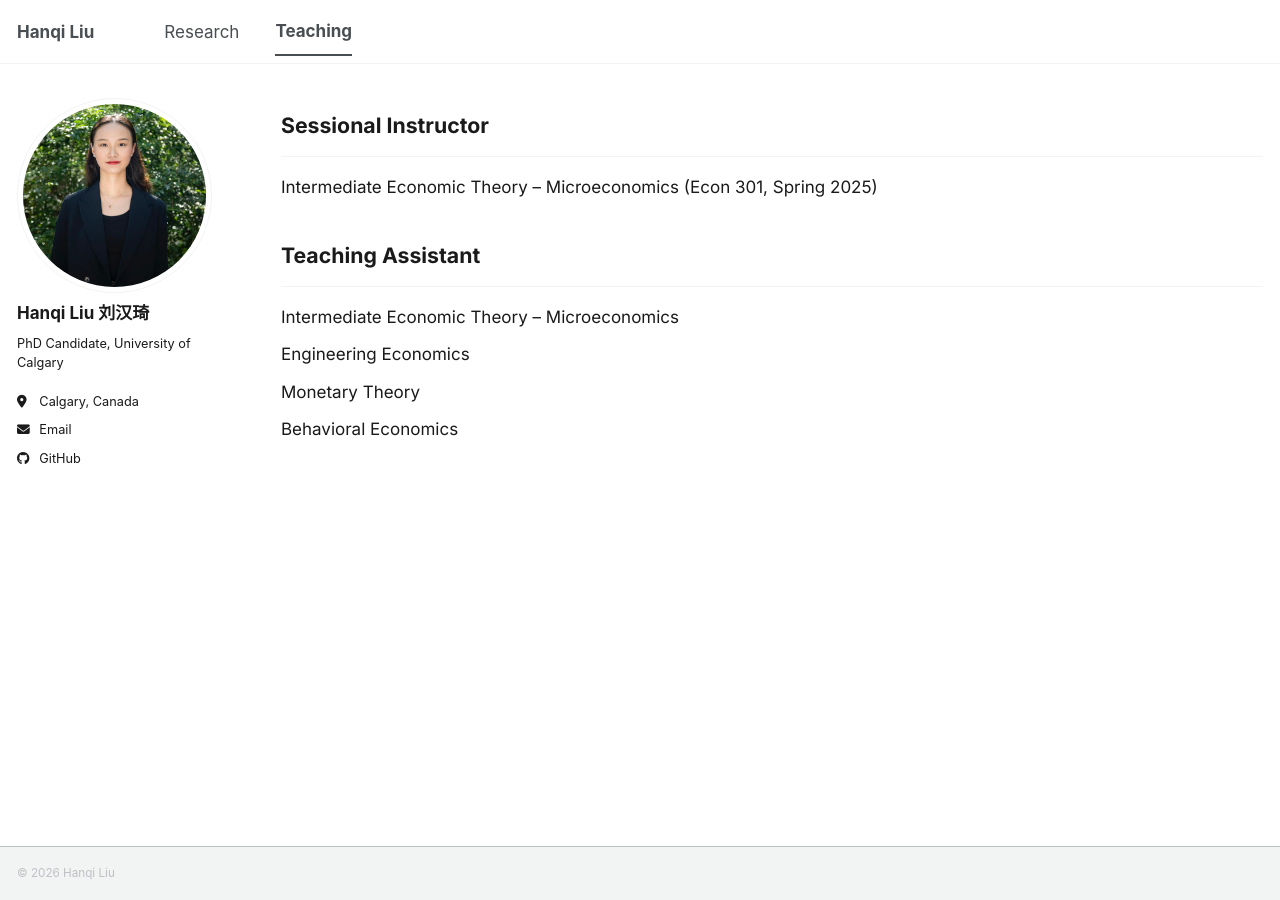
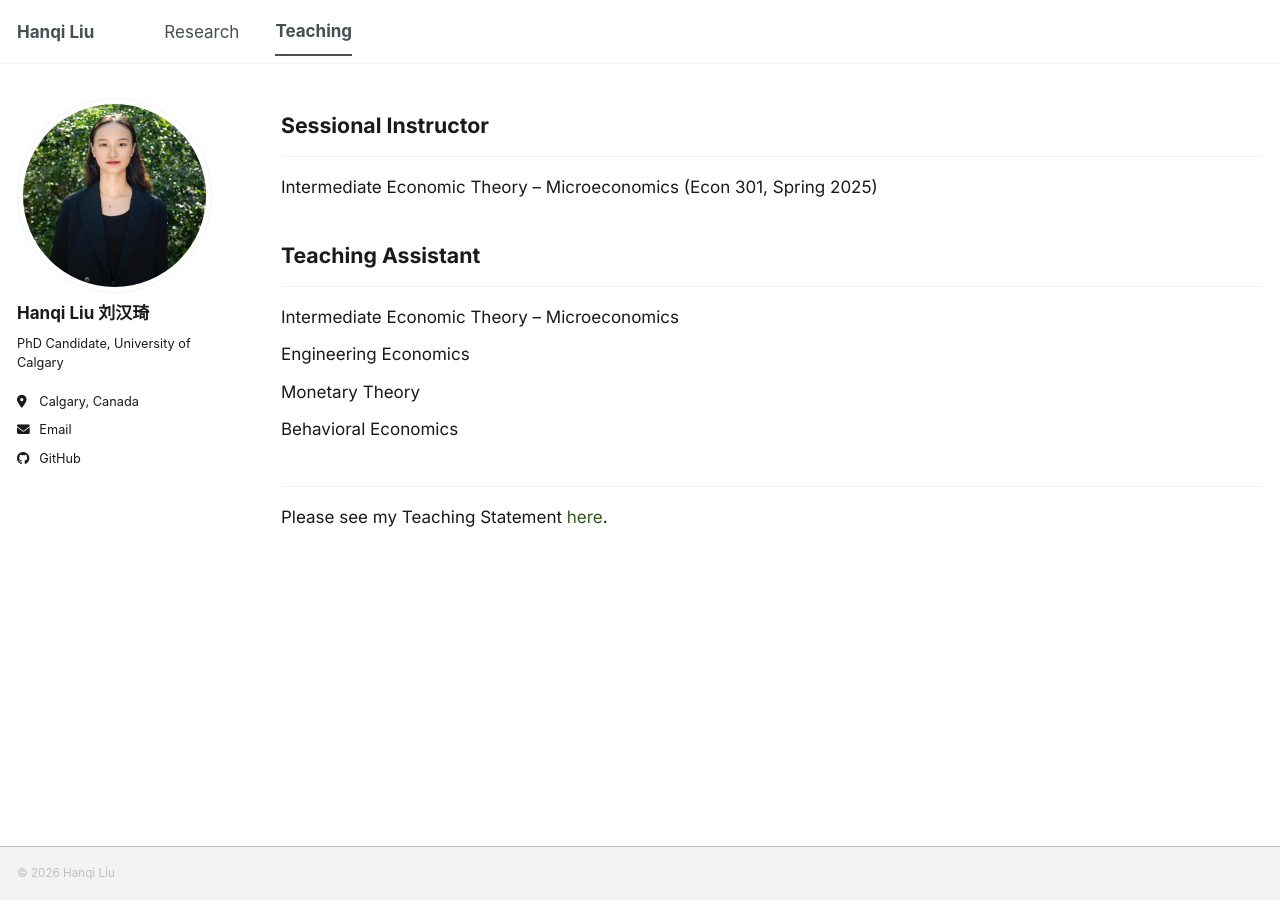
Before and after one commit to hanqi-liu-econ/hanqi-liu-econ.github.io, a Jekyll site: the page built from _pages/teaching.md, in a window 1280 px wide. Built offline with Jekyll 4.4.1, drawn with Linux system fonts in a browser that asks for light colours; a script bundle is joined from its source files by our own code; library files that are not in the unit come from our copies.

Commit message:
Update teaching.md

```diff
--- a/_pages/teaching.md
+++ b/_pages/teaching.md
@@ -20,3 +20,7 @@ Engineering Economics
 Monetary Theory
 
 Behavioral Economics
+
+<hr style="margin-top: 2.5em;" />
+
+Please see my Teaching Statement <a class="green-link" href="/files/Teaching_Statement.pdf">here</a>.
```
